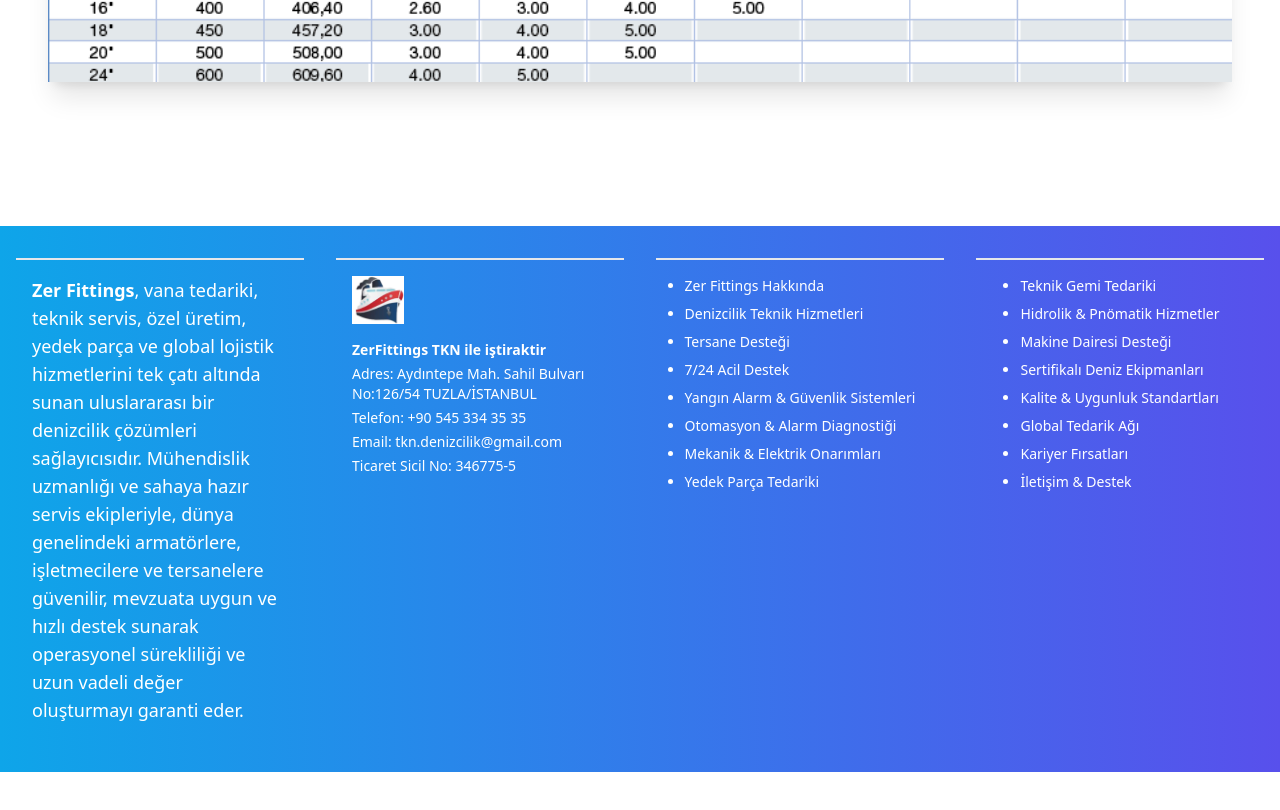
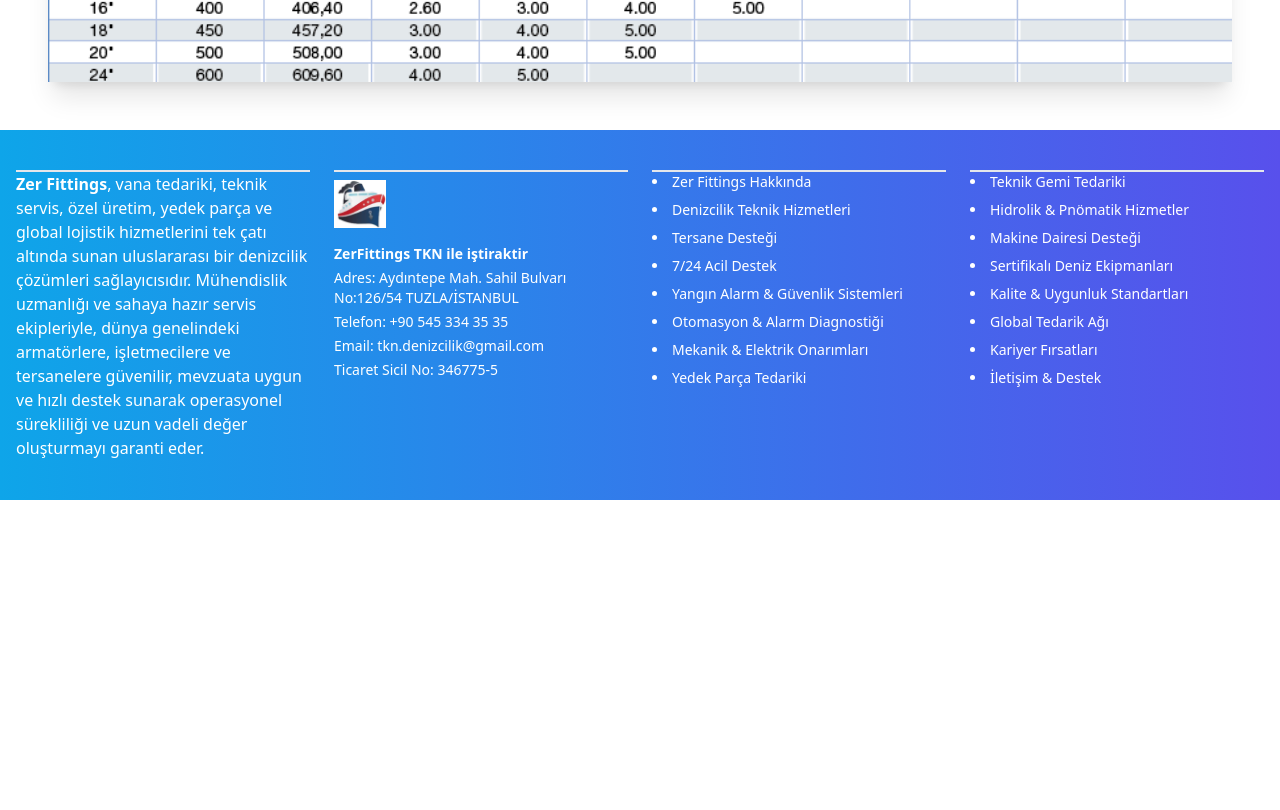
Before and after one commit to erenlerfirat/zerfittings, a React (Create React App) app: page /boru in a window 1280 px wide. Shown: the part 1680-2490 px from the top of the page. After the commit the page ends 2180 px from the top, so only its background shows below. Built offline with nearby package versions, Linux system fonts and the light colour scheme.

Commit message:
footer aligment cover bottom of the page

```diff
--- a/src/components/layout/Footer.js
+++ b/src/components/layout/Footer.js
@@ -1,16 +1,20 @@
-import tkn from '../../assets/tknlogo.png'
+import tkn from '../../assets/tknlogo.png';
 
 function Footer() {
     return (
-        <div className="my-24">
-            <div className="w-full flex flex-col justify-center lg:flex-row xl:text-lg lg:text-sm text-lg text-white bg-gradient-to-r from-sky-500 to-indigo-600 ">
-                <div className="my-8 mx-4 p-4 border-t-2  md:w-full ">
-                    <p className=""> <span className="font-semibold"> Zer Fittings</span>, vana tedariki, teknik servis, özel üretim, yedek parça ve global lojistik hizmetlerini tek çatı altında sunan uluslararası bir denizcilik çözümleri sağlayıcısıdır. Mühendislik uzmanlığı ve sahaya hazır servis ekipleriyle, dünya genelindeki armatörlere, işletmecilere ve tersanelere güvenilir, mevzuata uygun ve hızlı destek sunarak operasyonel sürekliliği ve uzun vadeli değer oluşturmayı garanti eder.</p>
+        <div className="bg-gradient-to-r from-sky-500 to-indigo-600 text-white py-10">
+            <div className="w-full grid grid-cols-1 md:grid-cols-2 lg:grid-cols-4 gap-6 px-4 ">
+
+                {/* Hakkımızda */}
+                <div className="     border-t-2">
+                    <p>
+                        <span className="font-semibold">Zer Fittings</span>, vana tedariki, teknik servis, özel üretim, yedek parça ve global lojistik hizmetlerini tek çatı altında sunan uluslararası bir denizcilik çözümleri sağlayıcısıdır. Mühendislik uzmanlığı ve sahaya hazır servis ekipleriyle, dünya genelindeki armatörlere, işletmecilere ve tersanelere güvenilir, mevzuata uygun ve hızlı destek sunarak operasyonel sürekliliği ve uzun vadeli değer oluşturmayı garanti eder.
+                    </p>
                 </div>
 
-                <div className="my-8 mx-4 p-4 border-t-2 md:w-full flex flex-col items-center md:items-start text-center md:text-left">
-                    <img src={tkn} alt="TKN Logo" className="h-12 w-auto mb-4" />
-
+                {/* İletişim */}
+                <div className="flex flex-col items-center md:items-start text-center md:text-left border-t-2">
+                    <img src={tkn} alt="TKN Logo" className="h-12 w-auto mb-4 mt-2" />
                     <ul className="p-0 space-y-1 text-sm">
                         <li className="font-semibold">ZerFittings TKN ile iştiraktir</li>
                         <li>Adres: Aydıntepe Mah. Sahil Bulvarı No:126/54 TUZLA/İSTANBUL</li>
@@ -20,8 +24,9 @@
                     </ul>
                 </div>
 
-                <div className="my-8 mx-4 p-4 border-t-2 md:w-full md:flex md:justify-center">
-                     <ul className="p-0 space-y-2 text-sm list-disc">
+                {/* Menü 1 */}
+                <div>
+                    <ul className="p-0 space-y-2 text-sm list-disc list-inside border-t-2 ">
                         <li><a href="#" className="hover:text-blue-500">Zer Fittings Hakkında</a></li>
                         <li><a href="#" className="hover:text-blue-500">Denizcilik Teknik Hizmetleri</a></li>
                         <li><a href="#" className="hover:text-blue-500">Tersane Desteği</a></li>
@@ -33,8 +38,9 @@
                     </ul>
                 </div>
 
-                <div className="my-8 mx-4 p-4 border-t-2 md:w-full md:flex md:justify-center">
-                  <ul className="p-0 space-y-2 text-sm list-disc">
+                {/* Menü 2 */}
+                <div>
+                    <ul className="p-0 space-y-2 text-sm list-disc list-inside border-t-2 ">
                         <li><a href="#" className="hover:text-blue-500">Teknik Gemi Tedariki</a></li>
                         <li><a href="#" className="hover:text-blue-500">Hidrolik & Pnömatik Hizmetler</a></li>
                         <li><a href="#" className="hover:text-blue-500">Makine Dairesi Desteği</a></li>
@@ -45,9 +51,10 @@
                         <li><a href="#" className="hover:text-blue-500">İletişim & Destek</a></li>
                     </ul>
                 </div>
+
             </div>
         </div>
-    )
+    );
 }
 
-export default Footer
+export default Footer;
--- a/src/components/pages/Home/Home.js
+++ b/src/components/pages/Home/Home.js
@@ -9,7 +9,7 @@
 
 function Home() {
     return (
-        <div className=" h-screen w-screen overflow-x-hidden">
+        <div className=" flex flex-col min-h-screen w-screen overflow-x-hidden">
             <MainNavigation />
             <CookiePolicyModal />
             <ProductsCard />
```
Lines whose indentation alone changed are shown as unchanged.
